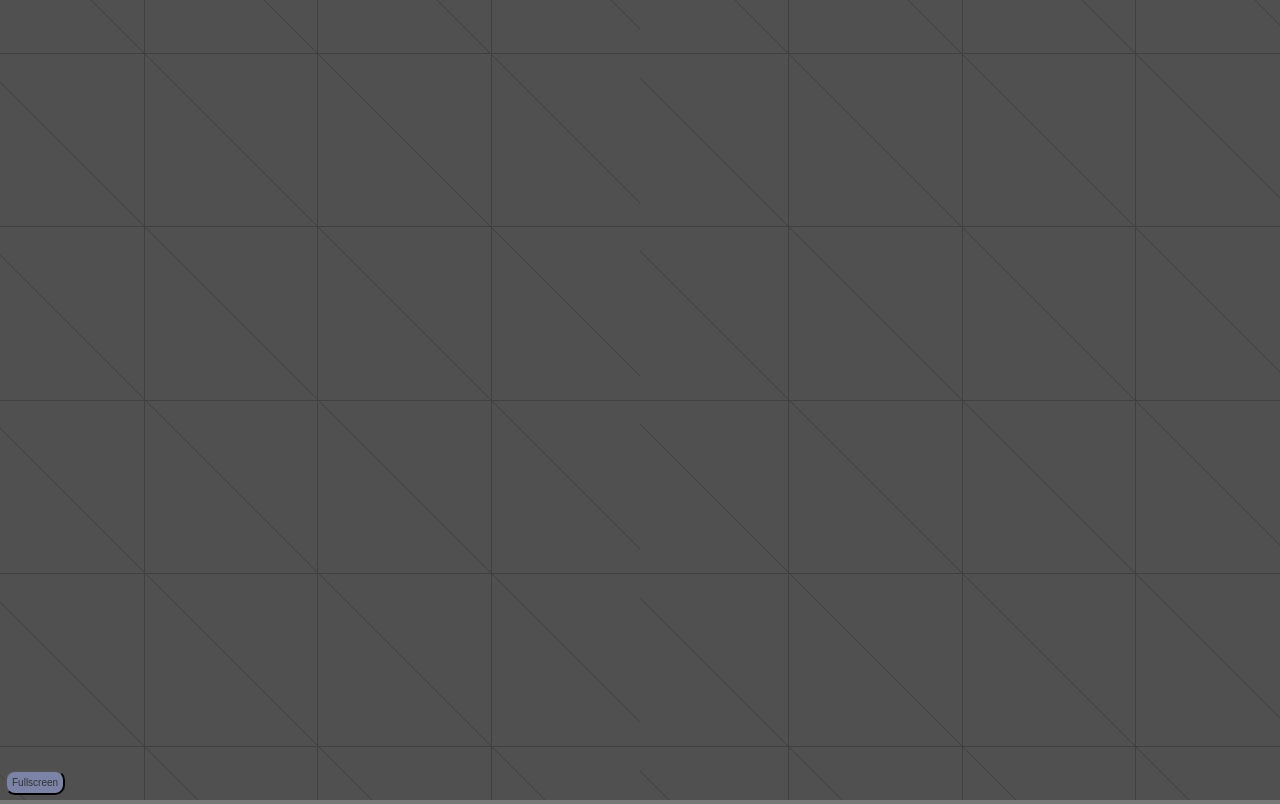
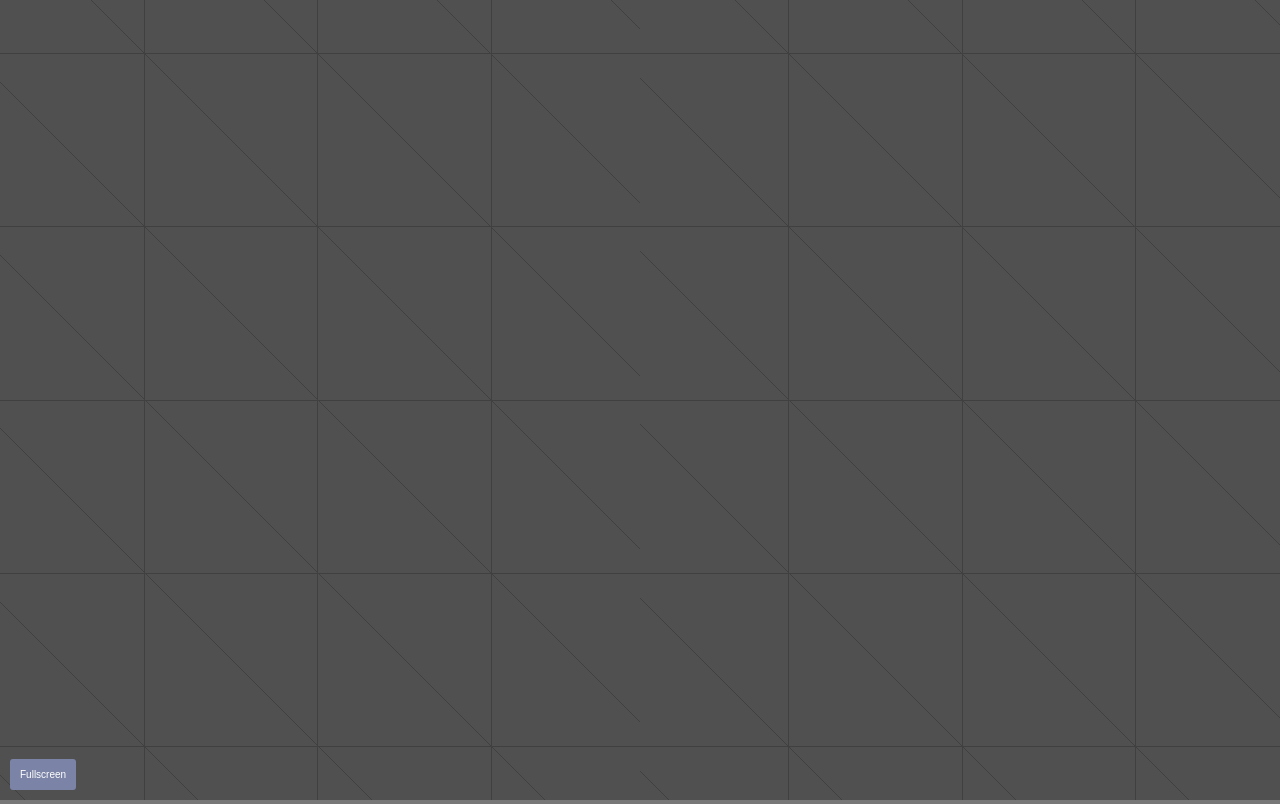
Before and after one commit to beeva-sergiosantamaria/VRMeetUp, a plain HTML site: page stereo/index.html in a window 1280 px wide. Drawn offline with Linux system fonts and the light colour scheme.

Commit message:
style changes

```diff
--- a/stereo/index.html
+++ b/stereo/index.html
@@ -19,13 +19,14 @@
 			}
 			.fullScreenButton{
 				position: absolute;
-				bottom: 5px;
-				left: 5px;
-				padding: 5px;
+				bottom: 10px;
+				left: 10px;
+				padding: 10px;
 				background-color: #7b84a6;
-				border-radius: 10px;
-				color: rgb(51, 51, 51);
+				border-radius: 3px;
+				color: white;
 				font-size: 10px;
+				border: none;
 			}
 		</style>
 	</head>
```
